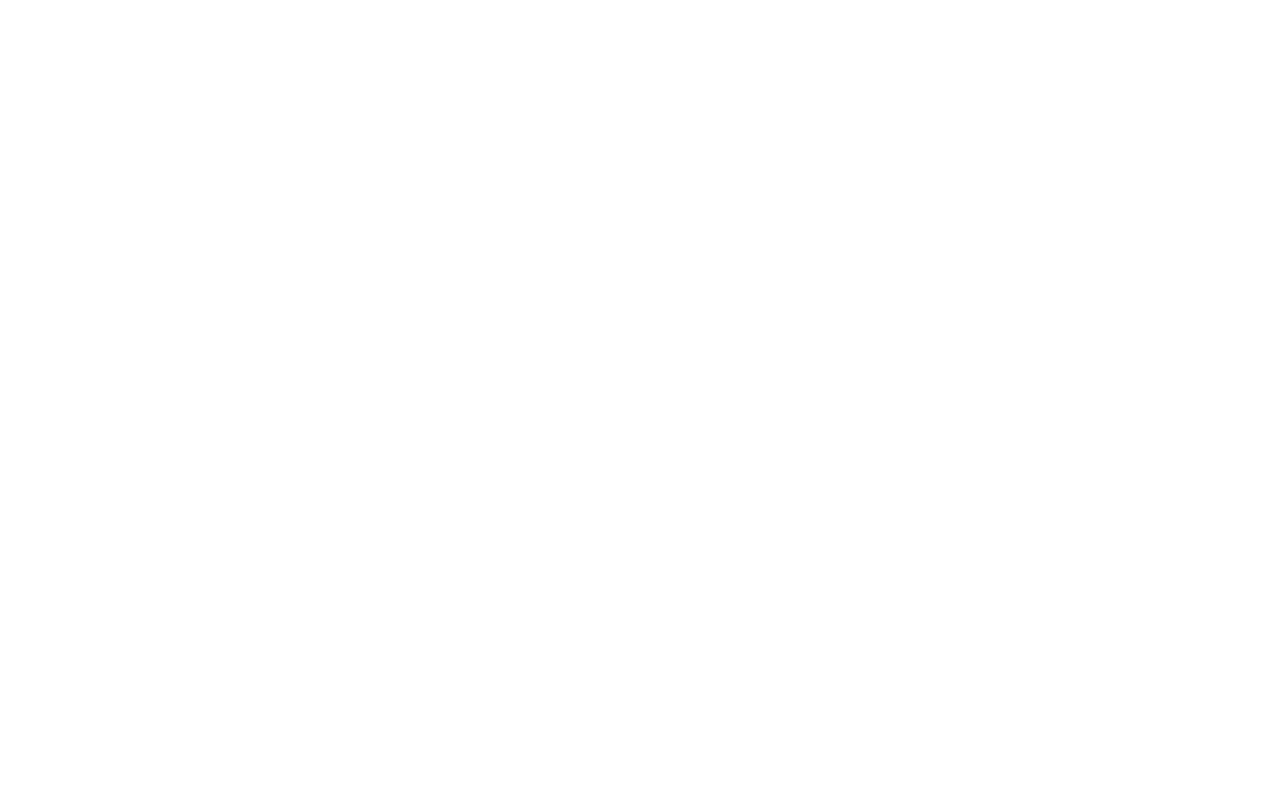
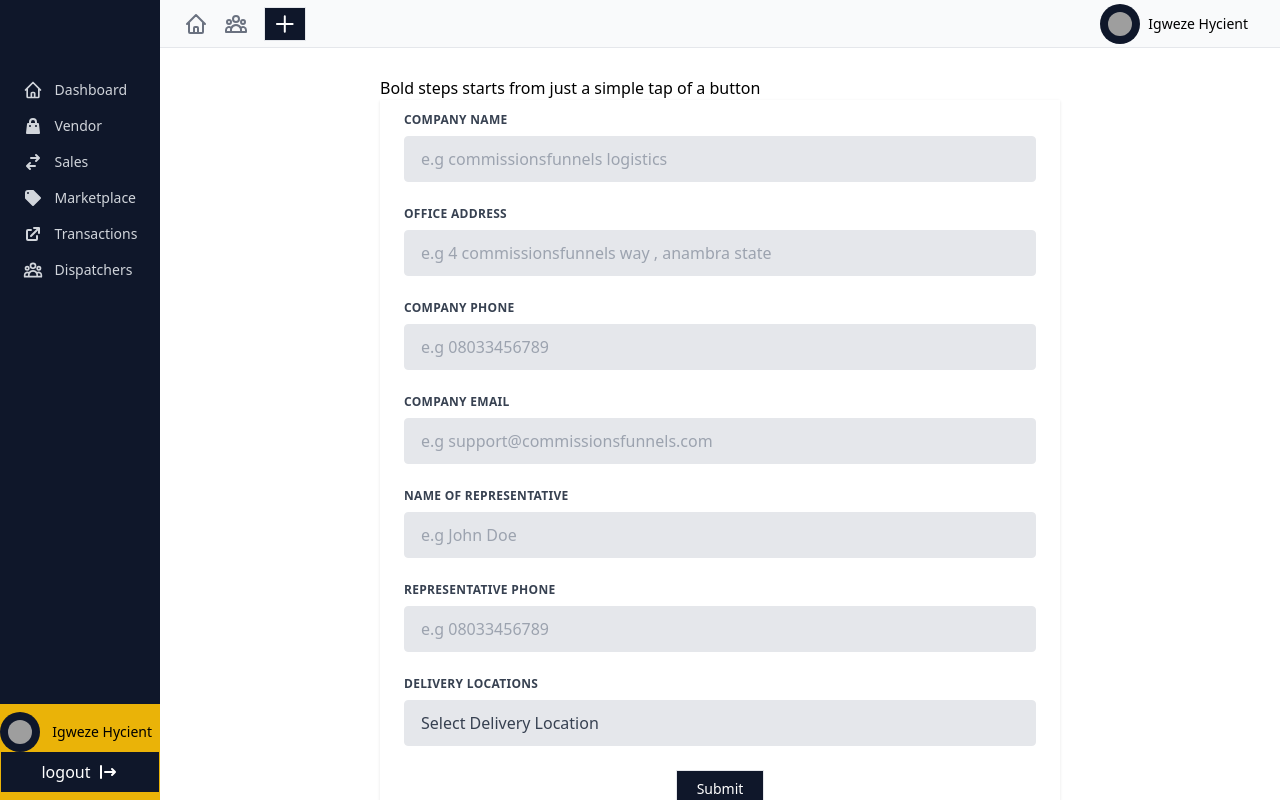
Before and after one commit to emeraldhycient/commissionsfunnels, a React (Vite) app: page /onboarding/dispatcher in a window 1280 px wide. Before the commit this address had no page. Built offline with nearby package versions, Linux system fonts and the light colour scheme; grey boxes are pictures that could not be loaded; a web font is replaced by a local one.

Commit message:
[add] created onboarding form for dispachers

```diff
--- a/src/App.jsx
+++ b/src/App.jsx
@@ -6,6 +6,8 @@
 import Dashboard from "./pages/merchants/dashboard";
 import DispatchersZone from "./pages/merchants/dispatchersZone";
 import Marketplace from "./pages/merchants/marketplace";
+import OnBoardDispatcher from "./pages/merchants/onBoardDispatcher";
+import OnBoardVendor from "./pages/merchants/onBoardVendor";
 import Sales from "./pages/merchants/sales";
 import Transactions from "./pages/merchants/transactions";
 import Vendor from "./pages/merchants/vendor";
@@ -25,6 +27,8 @@
         <Route path="/merchant/sales" element={<Sales />} />
         <Route path="/merchant/transactions" element={<Transactions />} />
         <Route path="/merchant/dispatcherszone" element={<DispatchersZone />} />
+        <Route path="/onboarding/dispatcher" element={<OnBoardDispatcher />} />
+        <Route path="/onboarding/vendor" element={<OnBoardVendor />} />
       </Routes>
     </BrowserRouter>
   );
--- /dev/null
+++ b/src/components/merchants/onboardingdispatcher/capturedetails.jsx
@@ -0,0 +1,94 @@
+import React from "react";
+
+function Capturedetails() {
+  return (
+    <div className="shadow p-3">
+      {
+        // office images ,rep image
+      }
+      <form>
+        <div className="w-full px-3 mb-6">
+          <label
+            className="block uppercase tracking-wide text-gray-700 text-xs font-bold mb-2"
+            htmlFor="grid-first-name"
+          >
+            Company Name
+          </label>
+          <input
+            className="appearance-none block w-full bg-gray-200 text-gray-700 border border-gray-200 rounded py-3 px-4 mb-3 leading-tight focus:outline-none focus:bg-white focus:border-gray-500"
+            type="text"
+            placeholder="e.g commissionsfunnels logistics "
+          />
+        </div>
+        <div className="w-full px-3 mb-6">
+          <label className="block uppercase tracking-wide text-gray-700 text-xs font-bold mb-2">
+            Office Address
+          </label>
+          <input
+            className="appearance-none block w-full bg-gray-200 text-gray-700 border border-gray-200 rounded py-3 px-4 leading-tight focus:outline-none focus:bg-white focus:border-gray-500"
+            type="text"
+            placeholder="e.g 4 commissionsfunnels way , anambra state"
+          />
+        </div>
+        <div className="w-full px-3 mb-6">
+          <label className="block uppercase tracking-wide text-gray-700 text-xs font-bold mb-2">
+            Company Phone
+          </label>
+          <input
+            className="appearance-none block w-full bg-gray-200 text-gray-700 border border-gray-200 rounded py-3 px-4 leading-tight focus:outline-none focus:bg-white focus:border-gray-500"
+            type="text"
+            placeholder="e.g 08033456789"
+          />
+        </div>
+        <div className="w-full px-3 mb-6">
+          <label className="block uppercase tracking-wide text-gray-700 text-xs font-bold mb-2">
+            Company Email
+          </label>
+          <input
+            className="appearance-none block w-full bg-gray-200 text-gray-700 border border-gray-200 rounded py-3 px-4 leading-tight focus:outline-none focus:bg-white focus:border-gray-500"
+            type="email"
+            placeholder="e.g support@commissionsfunnels.com"
+          />
+        </div>
+        <div className="w-full px-3 mb-6">
+          <label className="block uppercase tracking-wide text-gray-700 text-xs font-bold mb-2">
+            Name of Representative
+          </label>
+          <input
+            className="appearance-none block w-full bg-gray-200 text-gray-700 border border-gray-200 rounded py-3 px-4 leading-tight focus:outline-none focus:bg-white focus:border-gray-500"
+            type="text"
+            placeholder="e.g John Doe"
+          />
+        </div>
+        <div className="w-full px-3 mb-6">
+          <label className="block uppercase tracking-wide text-gray-700 text-xs font-bold mb-2">
+            Representative Phone
+          </label>
+          <input
+            className="appearance-none block w-full bg-gray-200 text-gray-700 border border-gray-200 rounded py-3 px-4 leading-tight focus:outline-none focus:bg-white focus:border-gray-500"
+            type="text"
+            placeholder="e.g 08033456789"
+          />
+        </div>
+        <div className="w-full px-3 mb-6">
+          <label className="block uppercase tracking-wide text-gray-700 text-xs font-bold mb-2">
+            Delivery Locations
+          </label>
+          <select className="appearance-none block w-full bg-gray-200 text-gray-700 border border-gray-200 rounded py-3 px-4 leading-tight focus:outline-none focus:bg-white focus:border-gray-500">
+            <option>Select Delivery Location</option>
+            <option>Nationwide</option>
+            <option>locally</option>
+          </select>
+        </div>
+        <button
+          type="submit"
+          className="w-fit flex bg-slate-900 text-white px-5 py-2 mx-auto flex items-center justify-center items-center hover:bg-white border-[.1rem] hover:border-slate-900 hover:text-yellow-500"
+        >
+          <span className=" text-sm">Submit</span>
+        </button>
+      </form>
+    </div>
+  );
+}
+
+export default Capturedetails;
--- a/src/components/merchants/vendor/nonVendors.jsx
+++ b/src/components/merchants/vendor/nonVendors.jsx
@@ -11,7 +11,7 @@
       </h1>
       <p>
         follow this link to register as a vendor{" "}
-        <Link to="" className="text-yellow-500 border-b border-blue-400">
+        <Link to="/" className="text-yellow-500 border-b border-blue-400">
           REGISTER
         </Link>
       </p>
--- a/src/pages/merchants/dispatchersZone.jsx
+++ b/src/pages/merchants/dispatchersZone.jsx
@@ -68,7 +68,7 @@
             <h6>Dispatcherszone</h6>
           </Link>
         </h5>
-        <Link to="" className="ml-4">
+        <Link to="/onboarding/dispatcher" className="ml-4">
           <button className="w-fit flex bg-slate-900 text-white px-2 py-1 mx-auto flex items-center justify-center items-center hover:bg-white border-[.1rem] hover:border-slate-900 hover:text-yellow-500">
             <svg
               xmlns="http://www.w3.org/2000/svg"
--- /dev/null
+++ b/src/pages/merchants/onBoardDispatcher.jsx
@@ -0,0 +1,15 @@
+import Layout from "../../components/merchants/layout";
+import Capturedetails from "../../components/merchants/onboardingdispatcher/capturedetails";
+
+function OnBoardDispatcher() {
+  return (
+    <Layout>
+      <div className="w-8/12 mx-auto mt-4  p-3">
+        <p>Bold steps starts from just a simple tap of a button</p>
+        <Capturedetails />
+      </div>
+    </Layout>
+  );
+}
+
+export default OnBoardDispatcher;
--- /dev/null
+++ b/src/pages/merchants/onBoardVendor.jsx
@@ -0,0 +1,7 @@
+import Layout from "../../components/merchants/layout";
+
+function OnBoardVendor() {
+  return <Layout>OnBoardVendor</Layout>;
+}
+
+export default OnBoardVendor;
--- a/src/pages/merchants/vendor.jsx
+++ b/src/pages/merchants/vendor.jsx
@@ -11,6 +11,7 @@
 function Vendor() {
   return (
     <Layout>
+      <div className="flex justify-between items-center mb-4">
         <h5 className="text-slate-900 text-sm my-4 hover:text-yellow-500">
           <Link to="/merchant/vendor" className="flex items-center ">
             <svg
@@ -28,6 +29,27 @@
             <h6>Vendor</h6>
           </Link>
         </h5>
+        <Link to="/onboarding/vendor" className="ml-4">
+          <button className="w-fit flex bg-slate-900 text-white px-2 py-1 mx-auto flex items-center justify-center items-center hover:bg-white border-[.1rem] hover:border-slate-900 hover:text-yellow-500">
+            <svg
+              xmlns="http://www.w3.org/2000/svg"
+              className="h-6 w-6 hover:text-yellow-500"
+              fill="none"
+              viewBox="0 0 24 24"
+              stroke="currentColor"
+              strokeWidth={2}
+            >
+              <path
+                strokeLinecap="round"
+                strokeLinejoin="round"
+                d="M12 4v16m8-8H4"
+              />
+            </svg>
+            <span className="ml-2 text-sm">Become a Vendor</span>
+          </button>
+        </Link>
+      </div>
+
       {/*
       <div className="grid grid-cols-2 md:grid-cols-4 gap-2 md:gap-6 mt-4">
         <Stat
```
Lines whose indentation alone changed are shown as unchanged.
